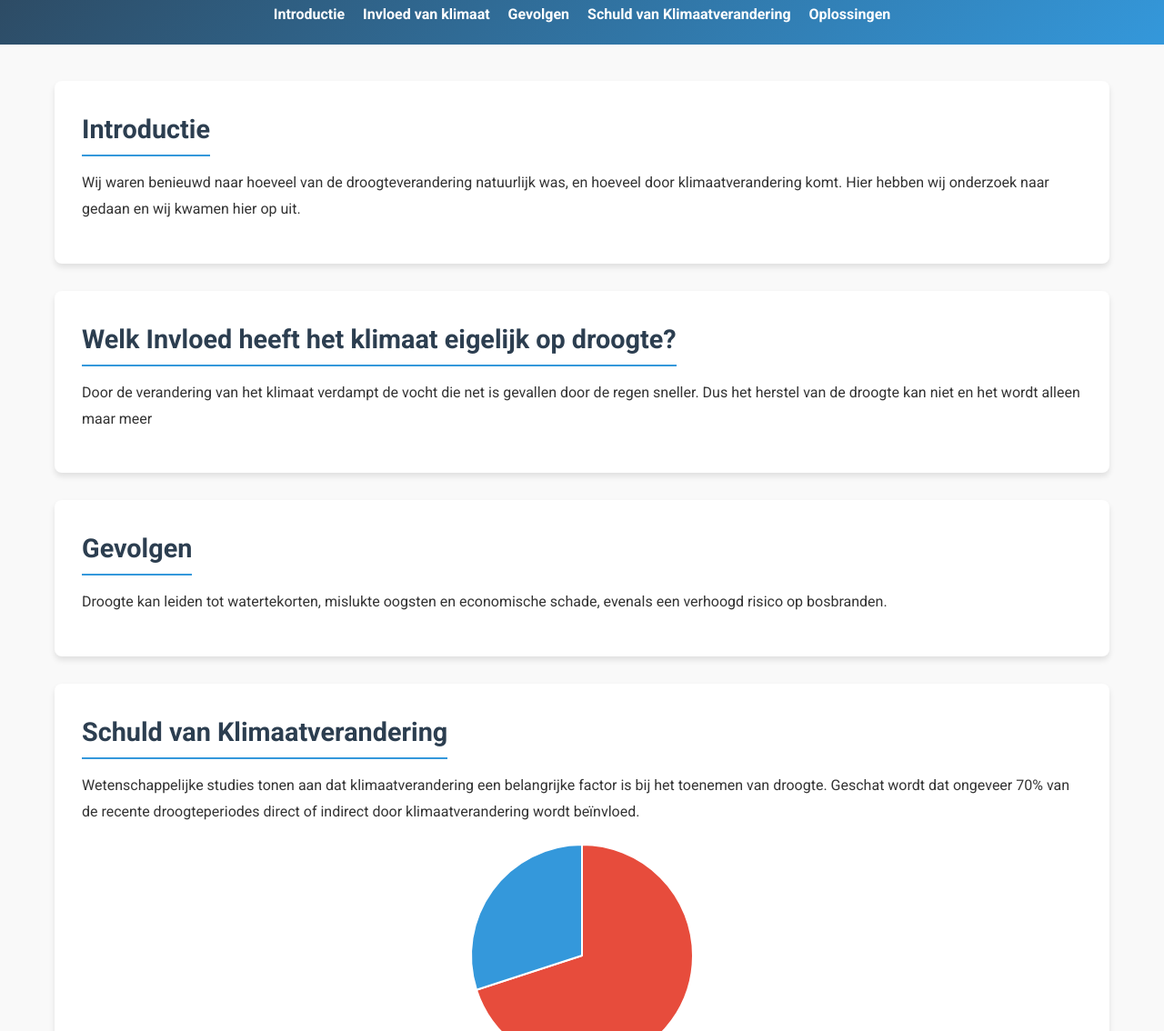
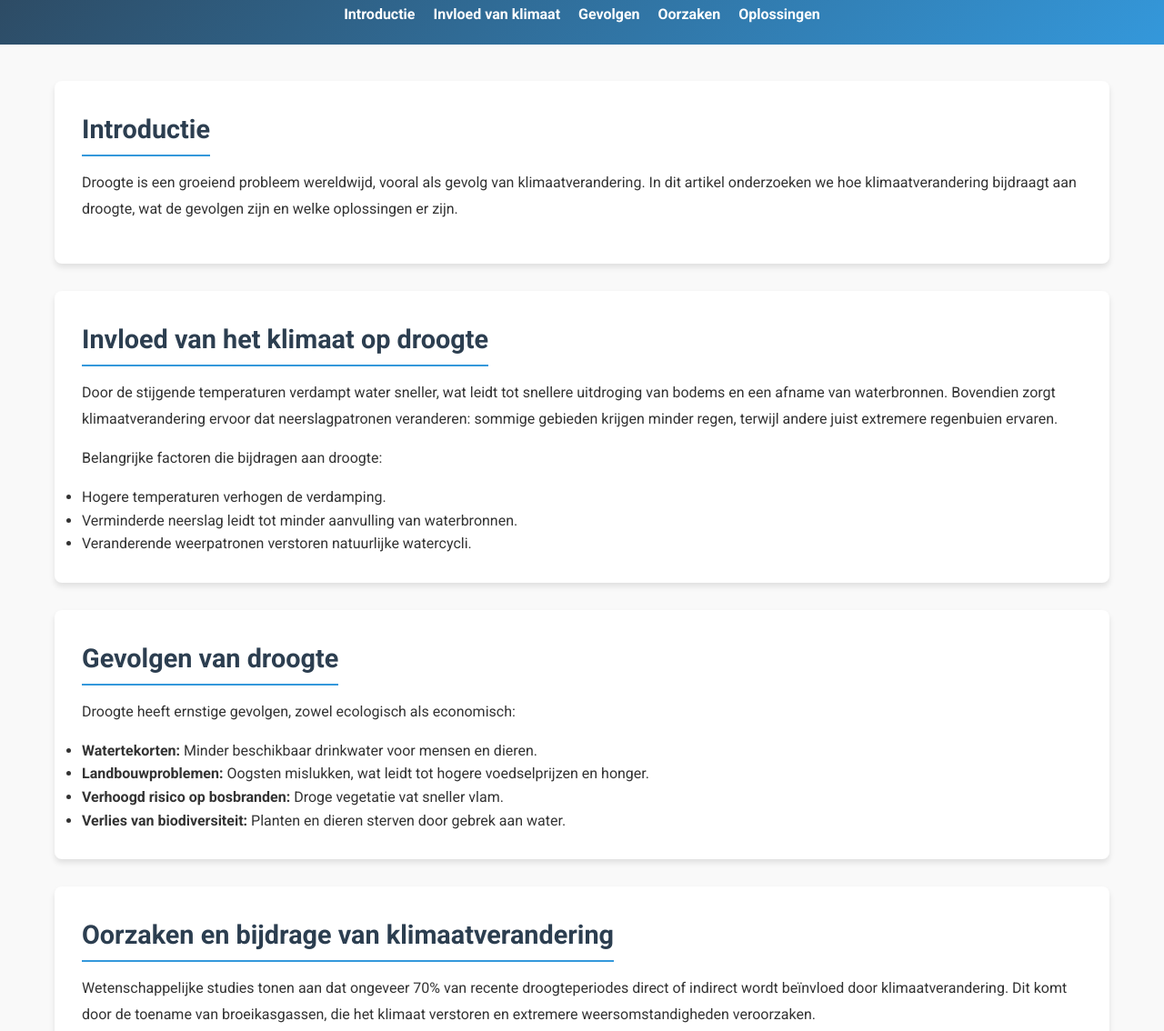
Before and after one commit to endfade/klimaatinvloed-op-droogte, a plain HTML site: page index.html in a window 1280 px wide. Shown: the part 236-1370 px from the top of the page at 91% size. Drawn offline with nearby package versions, Linux system fonts and the light colour scheme.

Commit message:
Update index.html

```diff
--- a/index.html
+++ b/index.html
@@ -16,7 +16,7 @@
                 <li><a href="#introductie">Introductie</a></li>
                 <li><a href="#invloed">Invloed van klimaat</a></li>
                 <li><a href="#gevolgen">Gevolgen</a></li>
-                <li><a href="#schuld">Schuld van Klimaatverandering</a></li>
+                <li><a href="#schuld">Oorzaken</a></li>
                 <li><a href="#oplossingen">Oplossingen</a></li>
             </ul>
         </nav>
@@ -24,19 +24,31 @@
     <main>
         <section id="introductie">
             <h2>Introductie</h2>
-            <p>Wij waren benieuwd naar hoeveel van de droogteverandering natuurlijk was, en hoeveel door klimaatverandering komt. Hier hebben wij onderzoek naar gedaan en wij kwamen hier op uit.</p>
+            <p>Droogte is een groeiend probleem wereldwijd, vooral als gevolg van klimaatverandering. In dit artikel onderzoeken we hoe klimaatverandering bijdraagt aan droogte, wat de gevolgen zijn en welke oplossingen er zijn.</p>
         </section>
         <section id="invloed">
-            <h2>Welk Invloed heeft het klimaat eigelijk op droogte?</h2>
-            <p>Door de verandering van het klimaat verdampt de vocht die net is gevallen door de regen sneller. Dus het herstel van de droogte kan niet en het wordt alleen maar meer</p>
+            <h2>Invloed van het klimaat op droogte</h2>
+            <p>Door de stijgende temperaturen verdampt water sneller, wat leidt tot snellere uitdroging van bodems en een afname van waterbronnen. Bovendien zorgt klimaatverandering ervoor dat neerslagpatronen veranderen: sommige gebieden krijgen minder regen, terwijl andere juist extremere regenbuien ervaren.</p>
+            <p>Belangrijke factoren die bijdragen aan droogte:</p>
+            <ul>
+                <li>Hogere temperaturen verhogen de verdamping.</li>
+                <li>Verminderde neerslag leidt tot minder aanvulling van waterbronnen.</li>
+                <li>Veranderende weerpatronen verstoren natuurlijke watercycli.</li>
+            </ul>
         </section>
         <section id="gevolgen">
-            <h2>Gevolgen</h2>
-            <p>Droogte kan leiden tot watertekorten, mislukte oogsten en economische schade, evenals een verhoogd risico op bosbranden.</p>
+            <h2>Gevolgen van droogte</h2>
+            <p>Droogte heeft ernstige gevolgen, zowel ecologisch als economisch:</p>
+            <ul>
+                <li><strong>Watertekorten:</strong> Minder beschikbaar drinkwater voor mensen en dieren.</li>
+                <li><strong>Landbouwproblemen:</strong> Oogsten mislukken, wat leidt tot hogere voedselprijzen en honger.</li>
+                <li><strong>Verhoogd risico op bosbranden:</strong> Droge vegetatie vat sneller vlam.</li>
+                <li><strong>Verlies van biodiversiteit:</strong> Planten en dieren sterven door gebrek aan water.</li>
+            </ul>
         </section>
         <section id="schuld">
-            <h2>Schuld van Klimaatverandering</h2>
-            <p>Wetenschappelijke studies tonen aan dat klimaatverandering een belangrijke factor is bij het toenemen van droogte. Geschat wordt dat ongeveer 70% van de recente droogteperiodes direct of indirect door klimaatverandering wordt beïnvloed.</p>
+            <h2>Oorzaken en bijdrage van klimaatverandering</h2>
+            <p>Wetenschappelijke studies tonen aan dat ongeveer 70% van recente droogteperiodes direct of indirect wordt beïnvloed door klimaatverandering. Dit komt door de toename van broeikasgassen, die het klimaat verstoren en extremere weersomstandigheden veroorzaken.</p>
             <canvas id="droogteChart"></canvas>
             <script>
                 var ctx = document.getElementById('droogteChart').getContext('2d');
@@ -62,11 +74,17 @@
         </section>
         <section id="oplossingen">
             <h2>Oplossingen</h2>
-            <p>Duurzaam waterbeheer, herbebossing en het verminderen van broeikasgasemissies zijn enkele strategieën om de impact van droogte te verminderen.</p>
+            <p>Hoewel droogte een groot probleem is, zijn er verschillende manieren om de impact ervan te verminderen:</p>
+            <ul>
+                <li><strong>Duurzaam waterbeheer:</strong> Efficiënt gebruik van water en hergebruik van afvalwater.</li>
+                <li><strong>Herbebossing:</strong> Bomen helpen de watercyclus te herstellen.</li>
+                <li><strong>Vermindering van broeikasgasemissies:</strong> Door minder fossiele brandstoffen te gebruiken, kunnen we klimaatverandering afremmen.</li>
+                <li><strong>Gebruik van droogtebestendige gewassen:</strong> Innovatie in landbouwtechnieken kan helpen voedselzekerheid te verbeteren.</li>
+            </ul>
         </section>
     </main>
     <footer>
-        <p>&copy; 2025 Finn en Jilles</p>
+        <p>&copy; 2025 Finn en Jilles - Klimaatonderzoek</p>
     </footer>
 </body>
 </html>
```
